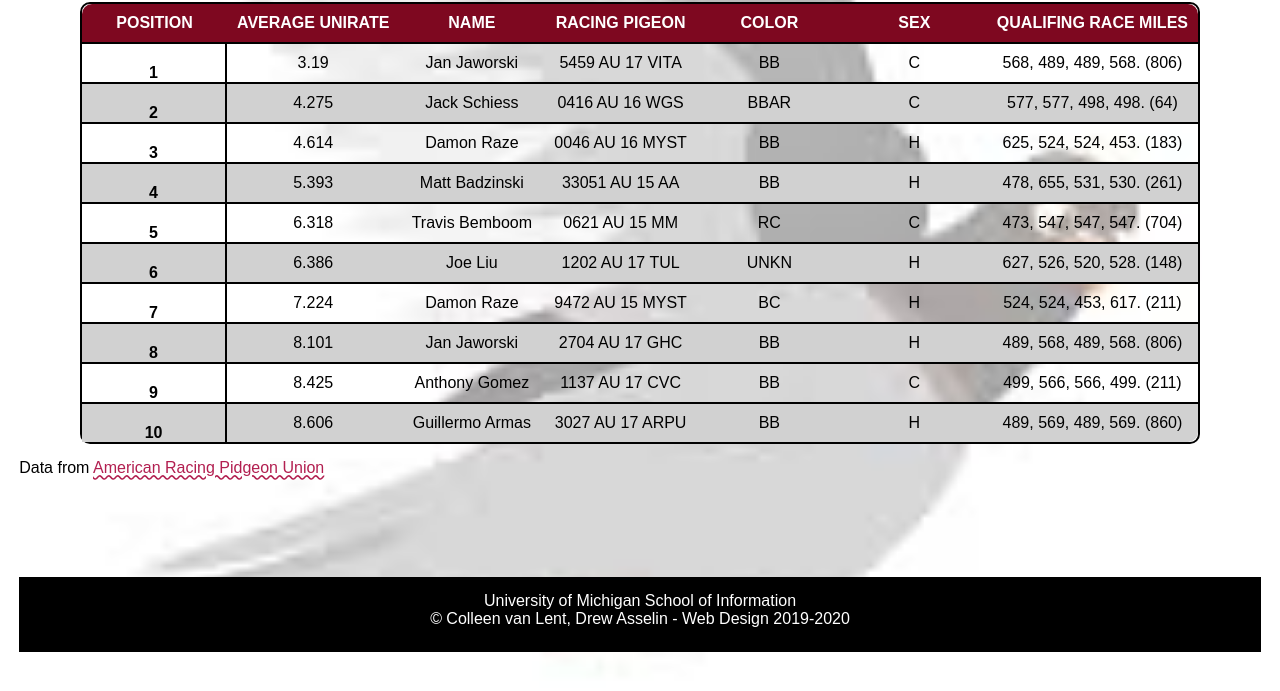
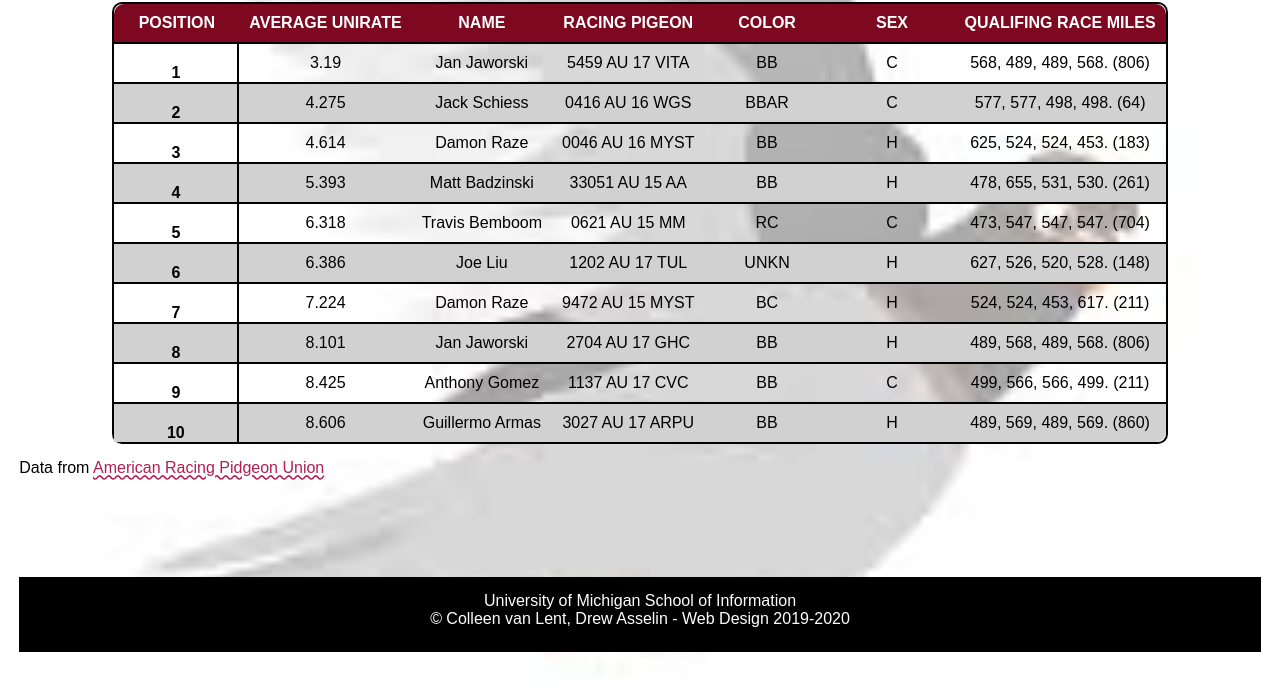
Before and after one commit to ehanafi/ehanafi.github.io, a plain HTML site: page homework4-2021/index.html in a window 1280 px wide. Shown: the part 109-800 px from the top of the page. Drawn offline with Linux system fonts and the light colour scheme; a web font is replaced by a local one.

Commit message:
fix for col width and footer height

```diff
--- a/homework4-2021/css/style.css
+++ b/homework4-2021/css/style.css
@@ -80,9 +80,8 @@ td{
 .colhead{
   color: #FFFFFF;
   text-transform: uppercase;
-  column-width: 125px;
-  top: 50%;
-  left: 50%;
+  min-width: 125px;
+  vertical-align: middle;
   background-color: #7e0820;
   padding: 10px;
 }
@@ -143,7 +142,8 @@ footer{
   background:#000000;
   text-align:center;
   color: #FFFFFF;
-  height: 75px;
+
+  min-height: 75px;
   position: sticky;
   bottom: 0;
 }
```
Also changed, not shown: 1 other file.
